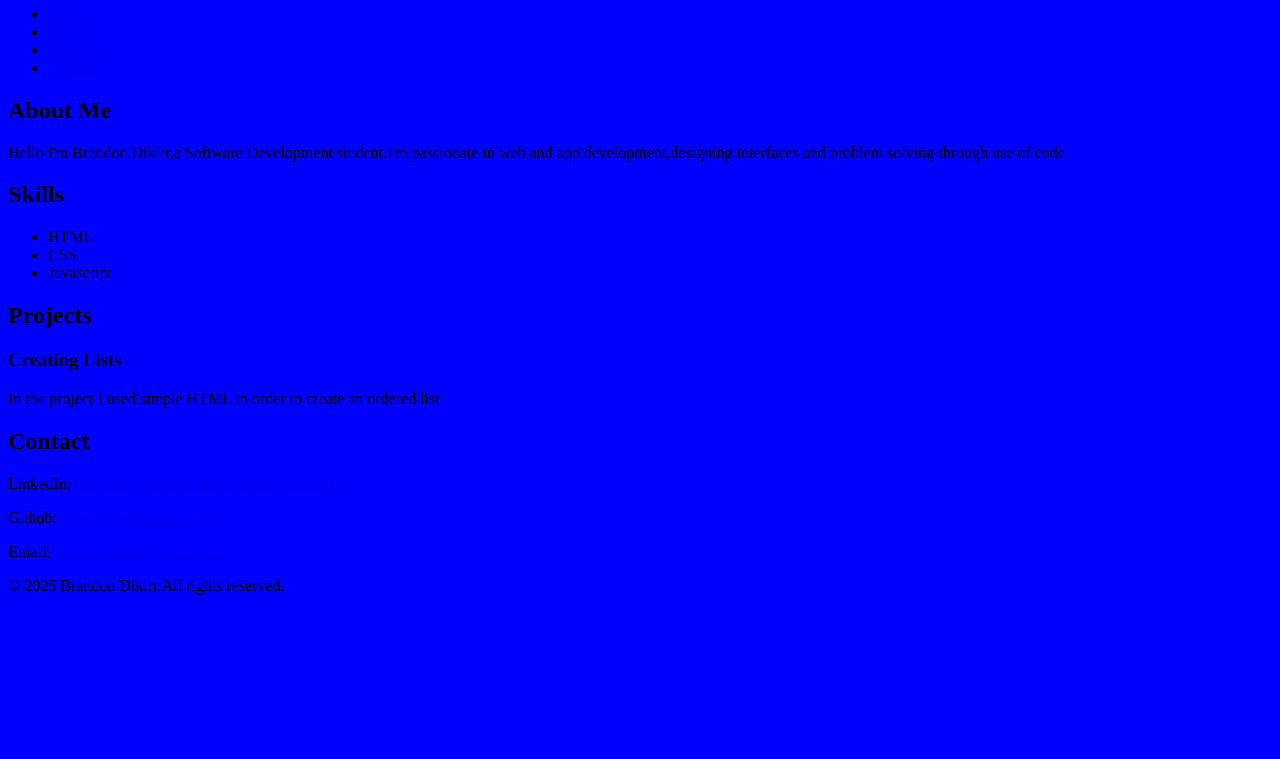
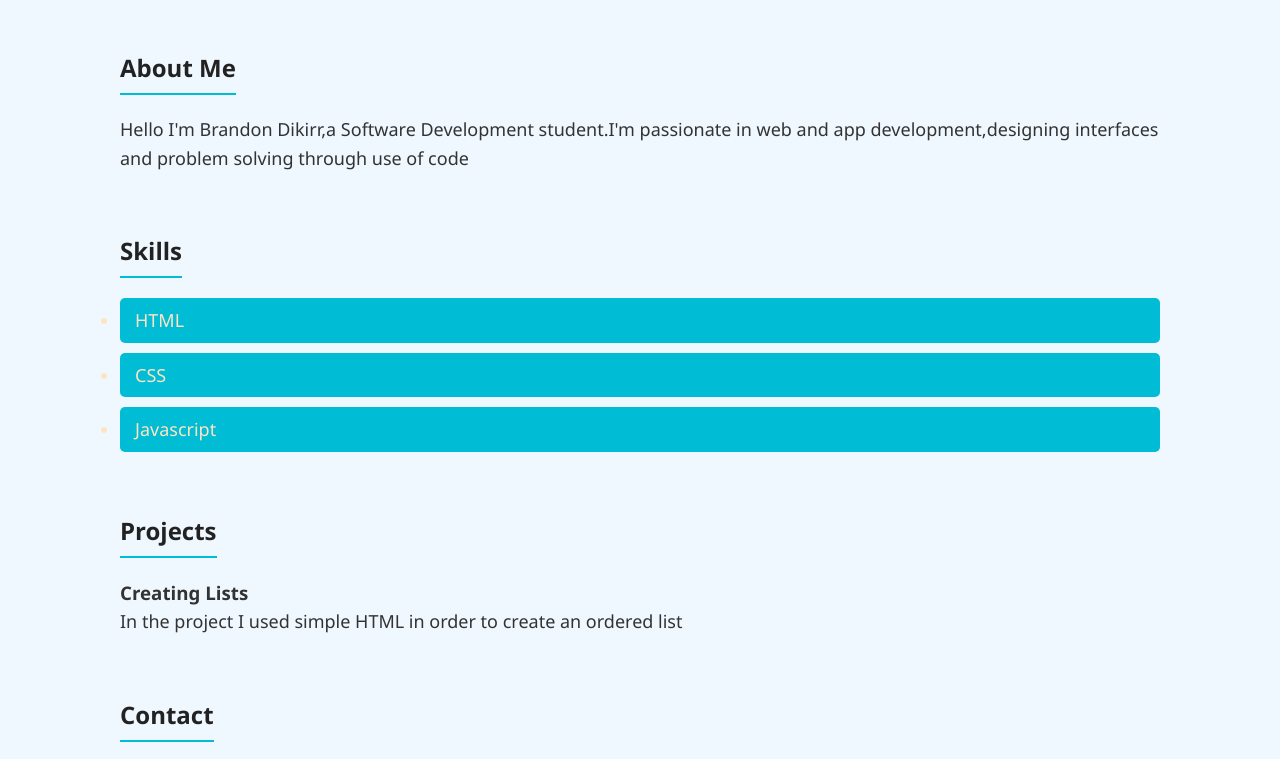
Before and after one commit to Brandon2401/my-personal-website, a plain HTML site: page index.html in a window 1280 px wide. Shown: the part 109-868 px from the top of the page. Before the commit the page ends 800 px from the top, so only its background shows below. Drawn offline with Linux system fonts and the light colour scheme.

Commit message:
styled the html file using css stylesheet

```diff
--- a/style.css
+++ b/style.css
@@ -1,3 +1,114 @@
-body {
-background: blue;
+*{
+    margin: 0;
+    padding: 0;
+    box-sizing: border-box;
 }
+body{
+    font-family: 'Segoe UI', Tahoma, Geneva, Verdana, sans-serif;
+    line-height: 1.6;
+    background-color: aliceblue;
+    color: #333;
+    padding: 60px;
+}
+header{
+    background-color: #222;
+    color: #fff;
+    position: fixed;
+    width: 100%;
+    top: 0;
+    z-index: 1000;
+}
+nav{
+    display: flex;
+    justify-content: space-between;
+    align-items: center;
+    max-width: 1100px;
+    margin: auto;
+    padding: 15px 30px;
+}
+nav h1{
+    font-size: 24px;
+}
+nav ul{
+    list-style: none;
+    display: flex;
+    gap: 20px;
+}
+nav a{
+    color: #fff;
+    text-decoration:none ;
+    transition: color 0.3s;
+}
+nav a:hover{
+    color: #00bcd4;
+}
+section{
+    max-width: 1100px;
+    margin: 60px auto;
+    padding:0 30px;
+}
+section h2{
+    margin-bottom: 20px;
+    color: #222;
+    border-bottom: 2px solid #00bcd4;
+    display:inline-block;
+    padding-bottom: 5px;
+}
+p, li{
+    font-size: 18px;
+    margin-bottom: 10px;
+}
+#skills li{
+    background-color: #00bcd4;
+    color: bisque;
+    padding: 8px 15px;
+    border-radius: 5px;
+}
+.projects {
+    background-color: aliceblue;
+    padding: 20px;
+    border-radius: 8px;
+    margin-bottom: 30px;
+    box-shadow: 0 2px 5 px rgba(0, 0, 0, 0.1);
+}
+.projects h3{
+    margin-bottom: 10px;
+}
+.projects a{
+    display: inline-block;
+    margin-top: 10px;
+    color: #00bcd4;
+    text-decoration: none;
+    font-weight: bold;
+}
+.projects a:hover{
+    text-decoration: underline;
+}
+#contact a{
+    color: #00bcd4;
+    text-decoration: none;
+}
+#contact a:hover{
+    text-decoration: underline;
+}
+footer{
+    text-align: center;
+    padding: 20px;
+    background-color: #222;
+    color:#fff;
+    margin-top: 60px;
+}
+@media (max-width: 768px) {
+    nav{
+flex-direction: column;
+align-items: flex-start;
+    }
+    nav ul{
+        flex-direction: column;
+        gap:10px;
+        margin-top: 10px;
+    }
+    #skills ul{
+        flex-direction: column;
+    }
+}
```
